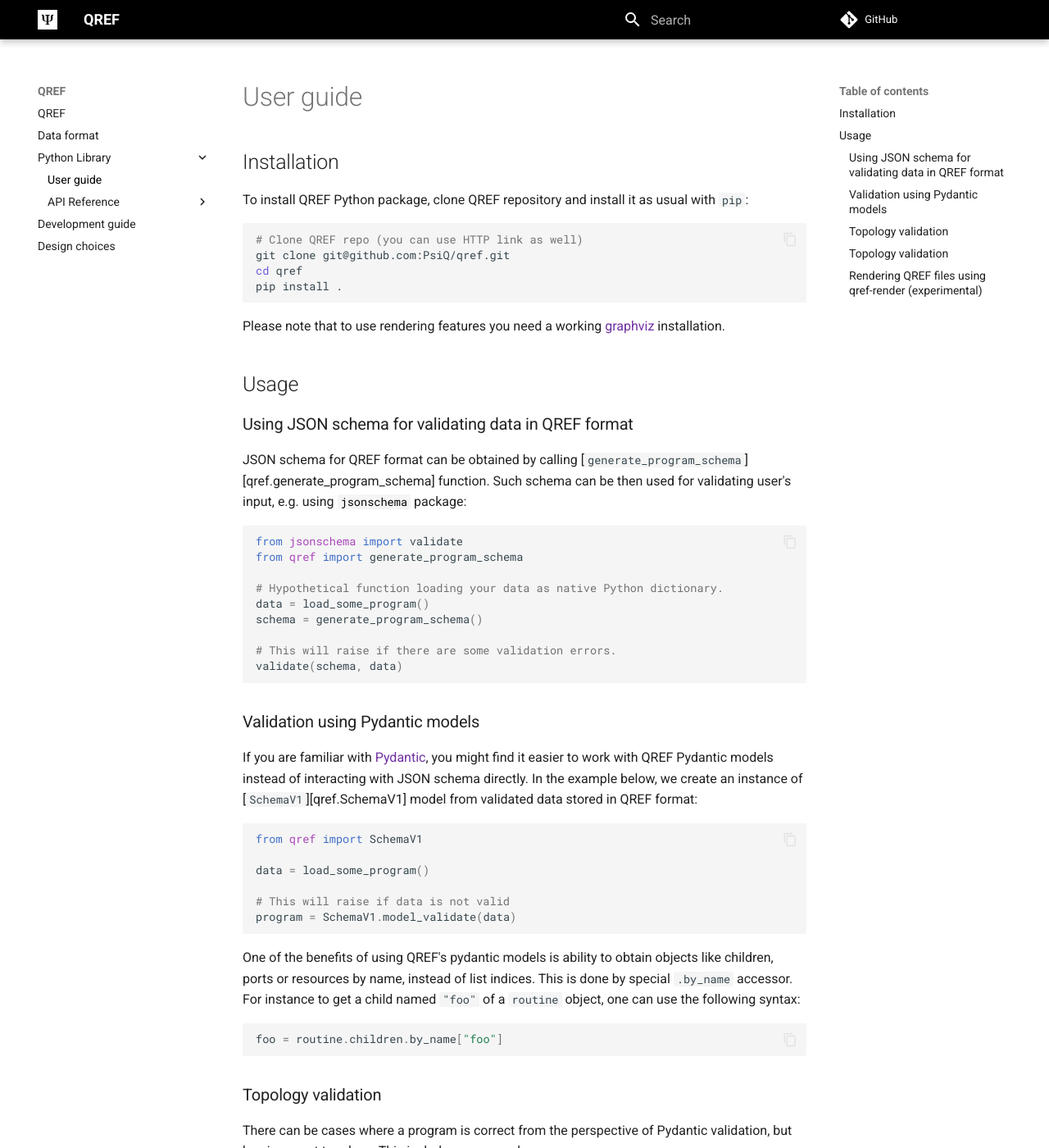
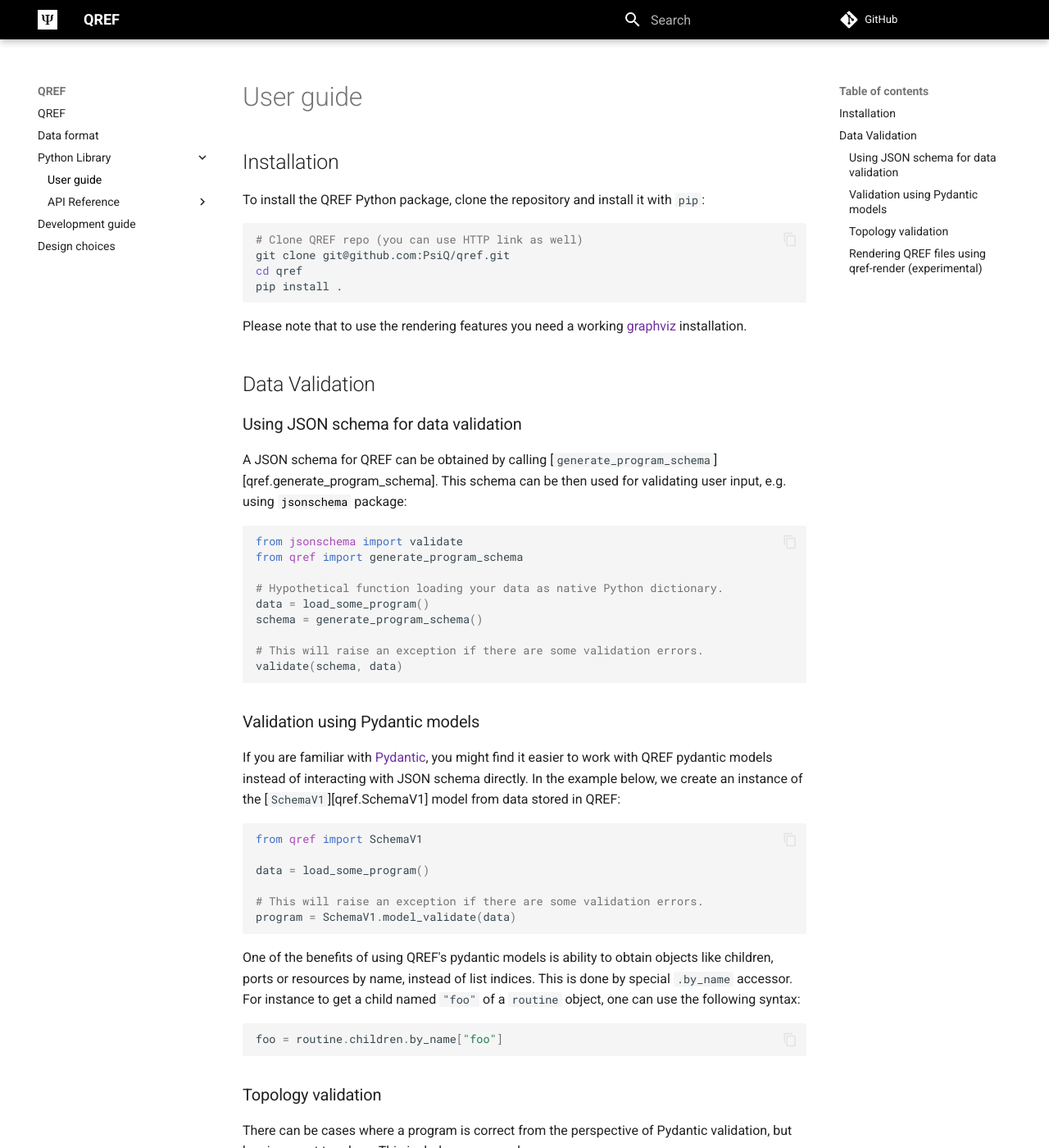
Before and after one commit to PsiQ/qref, an MkDocs documentation site: the page built from docs/library/userguide.md, in a window 1280 px wide and 1400 px high. Shown: the whole window at 82% size. Built offline with MkDocs 1.6.1 and Material for MkDocs 9.7.7, drawn with Linux system fonts in a browser that asks for light colours; emoji names are drawn with the system emoji font; comment, search, counter and statistics services are not loaded; the version menu is left out; some of the changed text lies outside the part shown.

Commit message:
Updates to user guide

````diff
--- a/docs/library/userguide.md
+++ b/docs/library/userguide.md
@@ -2,7 +2,7 @@
 
 ## Installation
 
-To install QREF Python package, clone QREF repository and install it as usual with `pip`:
+To install the QREF Python package, clone the repository and install it with `pip`:
 
 ```bash
 # Clone QREF repo (you can use HTTP link as well)
@@ -11,17 +11,16 @@
 pip install .
 ```
 
-Please note that to use rendering features you need a working [graphviz](https://graphviz.org)
+Please note that to use the rendering features you need a working [graphviz](https://graphviz.org)
 installation.
 
-## Usage
+## Data Validation
 
+### Using JSON schema for data validation
 
-### Using JSON schema for validating data in QREF format
-
-JSON schema for QREF format can be obtained by calling
-[`generate_program_schema`][qref.generate_program_schema] function.
-Such schema can be then used for validating user's input, e.g. using
+A JSON schema for QREF can be obtained by calling
+[`generate_program_schema`][qref.generate_program_schema].
+This schema can be then used for validating user input, e.g. using
 [`jsonschema`](https://pypi.org/project/jsonschema/) package:
 
 ```python
@@ -32,22 +31,22 @@
 data = load_some_program()
 schema = generate_program_schema()
 
-# This will raise if there are some validation errors.
+# This will raise an exception if there are some validation errors.
 validate(schema, data)
 ```
 
 ### Validation using Pydantic models
 
 If you are familiar with [Pydantic](https://docs.pydantic.dev/latest/), you might find
-it easier to work with QREF Pydantic models instead of interacting with JSON schema directly.
-In the example below, we create an instance of [`SchemaV1`][qref.SchemaV1] model from validated data stored in QREF format:
+it easier to work with QREF pydantic models instead of interacting with JSON schema directly.
+In the example below, we create an instance of the [`SchemaV1`][qref.SchemaV1] model from data stored in QREF:
 
 ```python
 from qref import SchemaV1
 
 data = load_some_program()
 
-# This will raise if data is not valid
+# This will raise an exception if there are some validation errors.
 program = SchemaV1.model_validate(data)
 ```
 
@@ -68,31 +67,7 @@
 - Ports with multiple connections
 - Cycles in the graph
 
-In order to validate whether the topology of the program is correct you can use `verify_topology` method. Here's a short snippet showing how one can verify their program and print out the problems (if any).
-
-```python
-from qref.verification import verify_topology
-
-program = load_some_program()
-
-verification_output = verify_topology(program)
-
-if not verification_output:
-    print("Program topology is incorrect, due to the following issues:")
-    for problem in verification_output.problems:
-        print(problem)
-
-```
-
-### Topology validation
-
-There can be cases where a program is correct from the perspective of Pydantic validation, but has incorrect topology. This includes cases such as:
-
-- Disconnected ports
-- Ports with multiple connections
-- Cycles in the graph
-
-In order to validate whether the topology of the program is correct you can use `verify_topology` method. Here's a short snippet showing how one can verify their program and print out the problems (if any).
+In order to validate whether the topology of the program is correct you can use `verify_topology` method. Here's a short snippet showing how you can verify your program and print out the problems (if any).
 
 ```python
 from qref.verification import verify_topology
@@ -125,7 +100,9 @@
 The `qref-render` tool supports `yaml` and `json` input formats, and all
 output formats supported by [graphviz](https://graphviz.org/).
 
-If you prefer to use QREF's rendering capabilities from a Python script instead of the CLI, you can use the [`qref.experimental.rendering`](qref.experimental.rendering) module,  which performs the same task as `qref-render`. Here, we demonstrate how to use the rendering module to visualize quantum circuits for preparing arbitrary quantum states in alias sampling. To learn more about the algorithm, please refer to the tutorial for [Bartiq](https://psiq.github.io/bartiq/latest/tutorials/02_alias_sampling_basic/) – our library for symbolic resource estimation.
+If you prefer to use QREF's rendering capabilities from a Python script instead of the CLI, you can use the [`qref.experimental.rendering`](qref.experimental.rendering) module,  which performs the same task as `qref-render`.
+
+Below we demonstate how the rendering module visualizes the quantum circuit for arbitrary state preparation in the alias sampling algorithm. This algorithm is explored in detailed in the tutorials for [Bartiq](https://psiq.github.io/bartiq/latest/tutorials/02_alias_sampling_basic/) – our library for symbolic resource estimation.
 
 We will use the `yaml` file `alias_sampling.yaml` as input to generate a graph representing this algorithm:
 
````
Also changed, not shown: other parts of docs/library/userguide.md (+3 -3 lines).
